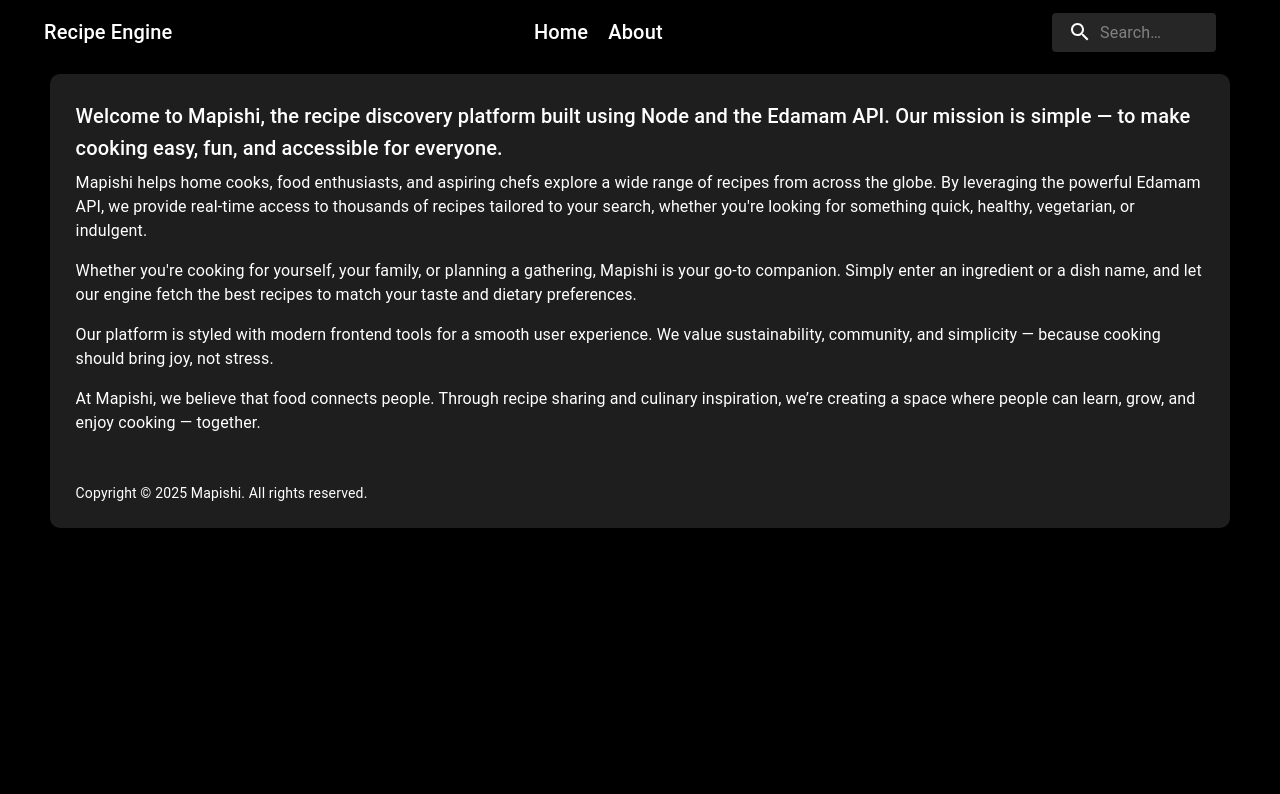
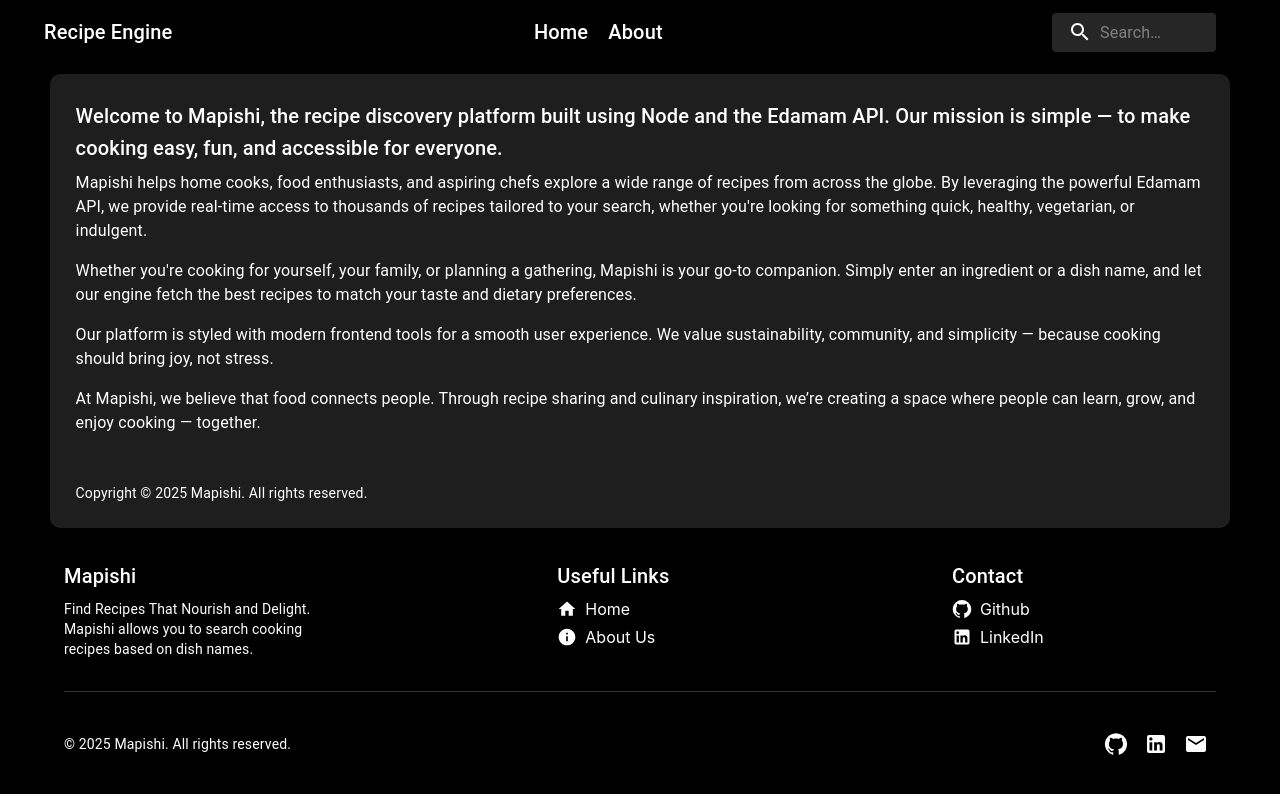
Before and after one commit to Ngaremaina/Mapishi, a React (Vite) app: page /about in a window 1280 px wide. Shown: the top 794 px of the page. Built offline with nearby package versions, Linux system fonts and the light colour scheme; no server answers.

Commit message:
✨ Footer - Added Footer Component for the web app

```diff
--- a/src/App.jsx
+++ b/src/App.jsx
@@ -8,6 +8,7 @@
 import CirclesWithBarSpinner from './components/Loader';
 import './App.css'
 import { Analytics } from "@vercel/analytics/react"
+import Footer from './components/Footer';
 
 function App() {
   const [recipes, setRecipes] =  useState([])
@@ -42,13 +43,14 @@
         <CirclesWithBarSpinner />
       ) : (
         <>
-        <Analytics/>
+          <Analytics/>
           <Header getSearch={getSearch} />
           <Routes>
             <Route path="/" element={<Recipes recipes={recipes} />} />
             <Route path="/:label" element={<ShowDetails />} />
             <Route path="/about" element={<About />} />
           </Routes>
+          <Footer/>
         </>
       )}
     </>
--- /dev/null
+++ b/src/components/Footer.jsx
@@ -0,0 +1,98 @@
+import { Box, Container, Grid, Typography, Link, IconButton } from '@mui/material';
+import GitHubIcon from '@mui/icons-material/GitHub';
+import LinkedInIcon from '@mui/icons-material/LinkedIn';
+import EmailIcon from '@mui/icons-material/Email';
+import HomeIcon from '@mui/icons-material/Home';
+import InfoIcon from '@mui/icons-material/Info';
+import LocationOnIcon from '@mui/icons-material/LocationOn';
+
+const Footer = () => {
+  return (
+    <Box sx={{ width: '100%', color: 'white', py: 4 }}>
+      <Container maxWidth="lg">
+        <Grid
+            container
+            justifyContent="space-between"
+            alignItems="flex-start"
+            rowSpacing={4}
+            columnSpacing={4}
+            >
+            {/* Company Info */}
+            <Grid item xs={12} md={3}>
+                <Typography variant="h6" gutterBottom>
+                Mapishi
+                </Typography>
+                <Typography variant="body2">
+                Find Recipes That Nourish and Delight. Mapishi allows you to search cooking recipes based on dish names.
+                </Typography>
+            </Grid>
+
+
+            {/* Useful Links */}
+            <Grid item xs={12} md={2}>
+                <Typography variant="h6" gutterBottom>
+                Useful Links
+                </Typography>
+                <Box display="flex" alignItems="center" gap={1} mb={1}>
+                    <HomeIcon fontSize="small" />
+                    <Link href="/" color="inherit" underline="hover">Home</Link>
+                </Box>
+                <Box display="flex" alignItems="center" gap={1} mb={1}>
+                    <InfoIcon fontSize="small" />
+                    <Link href="/about" color="inherit" underline="hover">About Us</Link>
+                </Box>
+            </Grid>
+
+            {/* Contact */}
+            <Grid item xs={12} md={3}>
+                <Typography variant="h6" gutterBottom>
+                    Contact
+                </Typography>
+
+                <Box display="flex" alignItems="center" gap={1} mb={1}>
+                    <GitHubIcon fontSize="small" />
+                    <Link href="https://github.com/Ngaremaina" color="inherit" underline="hover">
+                    Github
+                    </Link>
+                </Box>
+
+                <Box display="flex" alignItems="center" gap={1}>
+                    <LinkedInIcon fontSize="small" />
+                    <Link href="https://www.linkedin.com/in/owen-ngare-maina/" color="inherit" underline="hover">
+                    LinkedIn
+                    </Link>
+                </Box>
+            </Grid>
+
+        </Grid>
+
+
+        <Box my={4} borderTop={1} borderColor="rgba(255,255,255,0.2)" />
+
+        {/* Footer Bottom */}
+        <Grid container justifyContent="space-between" alignItems="center">
+          <Grid item>
+            <Typography variant="body2">
+              © 2025 Mapishi. All rights reserved.
+            </Typography>
+          </Grid>
+          <Grid item>
+            <Box>
+              <IconButton color="inherit" href="https://github.com/Ngaremaina">
+                <GitHubIcon />
+              </IconButton>
+              <IconButton color="inherit" href="https://www.linkedin.com/in/owen-ngare-maina/">
+                <LinkedInIcon />
+              </IconButton>
+              <IconButton color="inherit" href="mailto:ngaremaina4@gmail.com">
+                <EmailIcon />
+              </IconButton>
+            </Box>
+          </Grid>
+        </Grid>
+      </Container>
+    </Box>
+  );
+};
+
+export default Footer;
```
